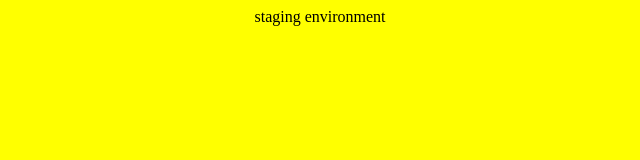
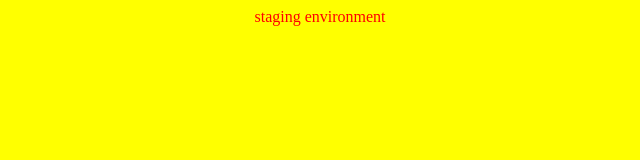
Before and after one commit to shivanip-cuelogic/product, a plain HTML site: page index.html in a window 1280 px wide. Shown: the whole page, without its empty margins (320-960 px from the left). Drawn offline with Linux system fonts and the light colour scheme.

Commit message:
red color

```diff
--- a/index.html
+++ b/index.html
@@ -1,6 +1,6 @@
 <html>
 <head><title>product</title></head>
 <body bgcolor=yellow>
-<center><p1>staging environment</p1></center>
+<center><p1><font color=red>staging environment</p1></center>
 </body>
 </html>
```
